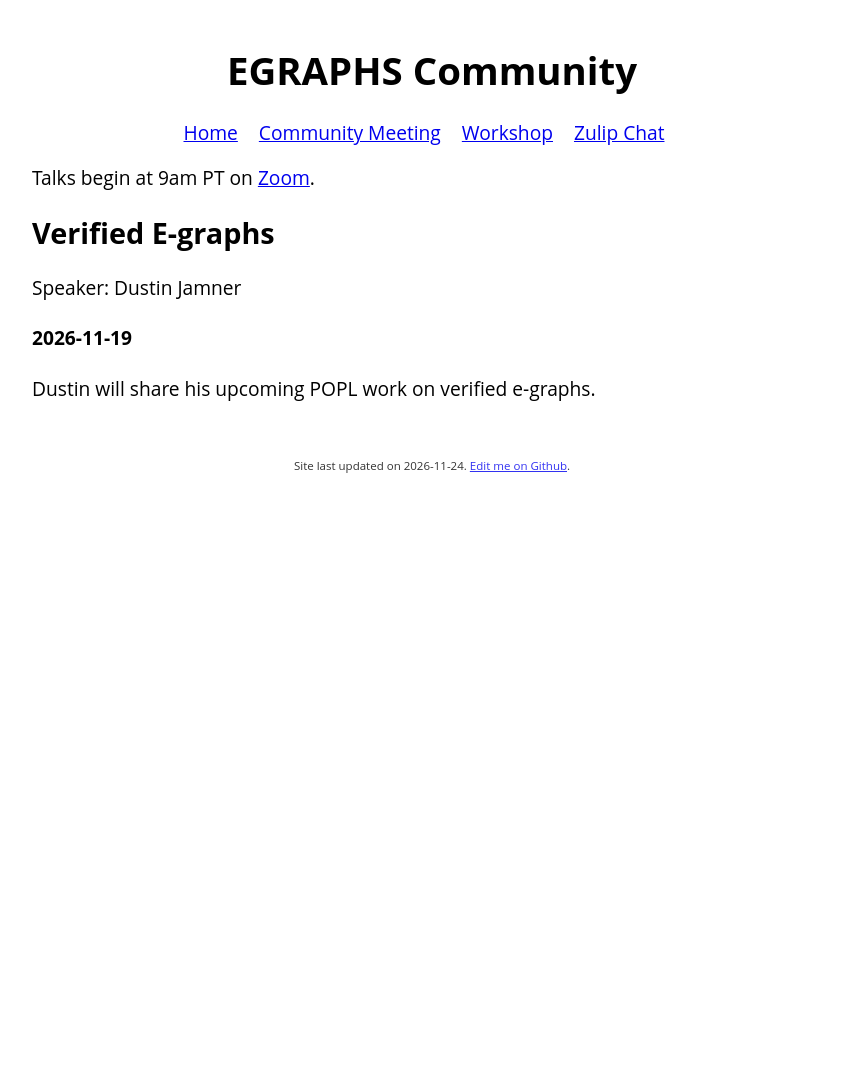
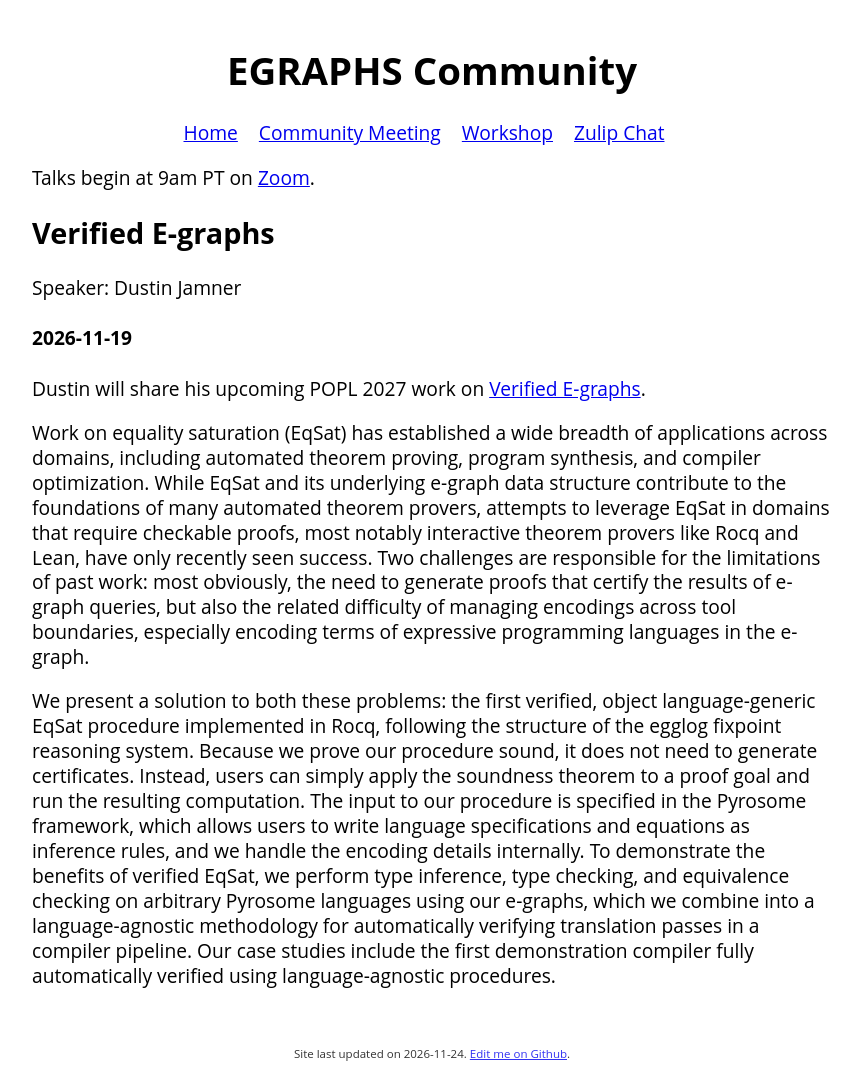
Before and after one commit to egraphs-community/egraphs-community.github.io, a Jekyll site: the page built from meeting/_posts/2026-11-19-dustin.md, in a window 1280 px wide. Shown: the whole page, without its empty margins (208-1068 px from the left). Built offline with Jekyll 4.4.1, drawn with Linux system fonts in a browser that asks for light colours; before the commit the page ends 900 px from its top, so only the background shows below that.

Commit message:
Update meeting post for Dustin's POPL 2027 presentation

```diff
--- a/meeting/_posts/2026-11-19-dustin.md
+++ b/meeting/_posts/2026-11-19-dustin.md
@@ -8,4 +8,9 @@ speaker: "Dustin Jamner"
 # video: https://www.youtube.com/watch?v=VIDEO_ID
 ---
 
-Dustin will share his upcoming POPL work on verified e-graphs.
+Dustin will share his upcoming POPL 2027 work on [Verified E-graphs](https://popl27.sigplan.org/details/POPL-2027-popl-research-papers/71/Verified-E-Graphs-for-Automating-Compiler-Verification).
+
+Work on equality saturation (EqSat) has established a wide breadth of applications across domains, including automated theorem proving, program synthesis, and compiler optimization. While EqSat and its underlying e-graph data structure contribute to the foundations of many automated theorem provers, attempts to leverage EqSat in domains that require checkable proofs, most notably interactive theorem provers like Rocq and Lean, have only recently seen success. Two challenges are responsible for the limitations of past work: most obviously, the need to generate proofs that certify the results of e-graph queries, but also the related difficulty of managing encodings across tool boundaries, especially encoding terms of expressive programming languages in the e-graph.
+
+We present a solution to both these problems: the first verified, object language-generic EqSat procedure implemented in Rocq, following the structure of the egglog fixpoint reasoning system. Because we prove our procedure sound, it does not need to generate certificates. Instead, users can simply apply the soundness theorem to a proof goal and run the resulting computation. The input to our procedure is specified in the Pyrosome framework, which allows users to write language specifications and equations as inference rules, and we handle the encoding details internally. To demonstrate the benefits of verified EqSat, we perform type inference, type checking, and equivalence checking on arbitrary Pyrosome languages using our e-graphs, which we combine into a language-agnostic methodology for automatically verifying translation passes in a compiler pipeline.
+Our case studies include the first demonstration compiler fully automatically verified using language-agnostic procedures.
```
